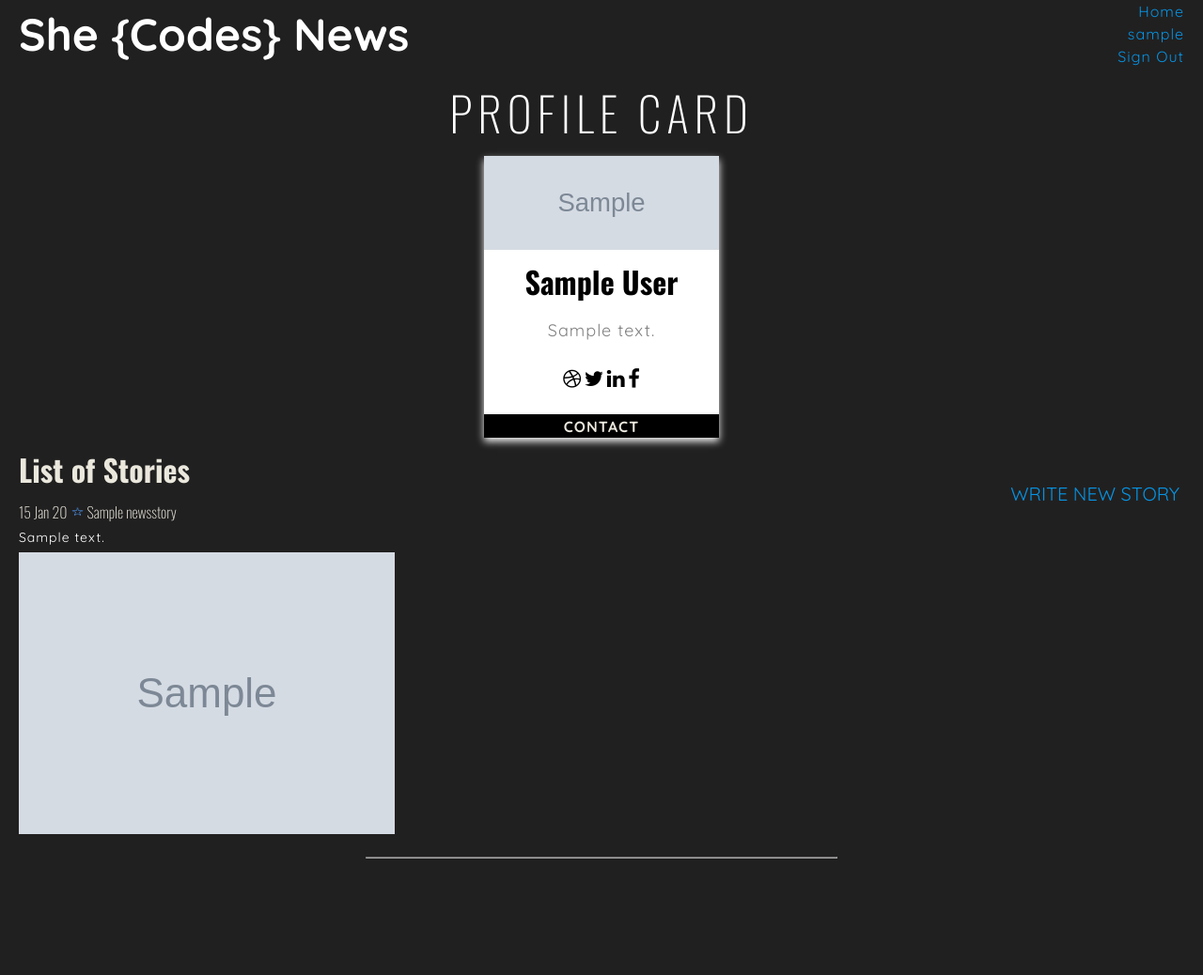
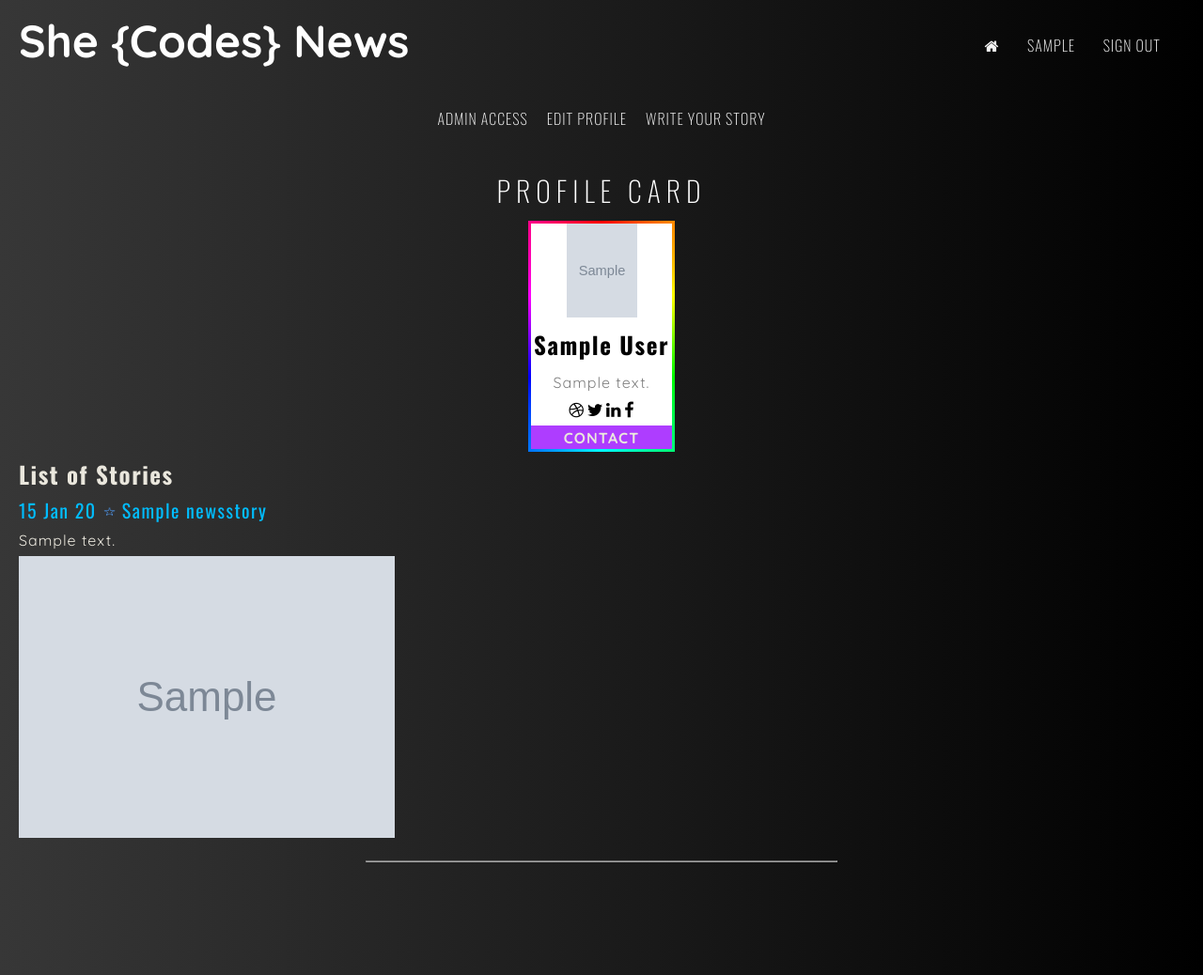
Before and after one commit to alanychan/she-codes-django-news-project-alanychan, a Django app: page /users/1/view-profile in a window 1280 px wide. Shown: the whole page at 94% size. Before the commit the page ends 914 px from the top, so only its background shows below. Run offline with Django 4.2, Linux system fonts and the light colour scheme; a user stored in the database is signed in; tables that the repository leaves empty hold one stand-in row (values such as "Sample post"); grey boxes marked "Sample" are stand-in pictures; parts of the project's set-up code (start-up, migrations or seed data) failed here and were passed over.

Commit message:
Change site design, add admin-site link, add new form header, new form to update account, allow comment on a post.
- Add site icon.
- Add new form to update profile.
- Add new form header.
- Add codes for comment on a post.

```diff
--- a/she_codes_news/news/forms.py
+++ b/she_codes_news/news/forms.py
@@ -18,6 +18,7 @@
         }
 
 class CommentForm(ModelForm):
+    content = forms.CharField(widget=forms.Textarea, label='Leave a comment')
 
     class Meta:
         model = Comment
--- a/she_codes_news/news/static/news/styles.css
+++ b/she_codes_news/news/static/news/styles.css
@@ -1,8 +1,15 @@
 .story-card {
     margin: 3px;
-    border: 1px solid #ffffff99;
+    border: 1px solid transparent;
+    border-image: conic-gradient(red, yellow, lime, aqua, blue, magenta, red) 1;
     border-radius: 10px;
     padding: 5px;
+
+    /* background: linear-gradient(to right, darkblue, darkorchid) border-box;
+    border-radius: 50em;
+    border: 4px solid transparent; */
+
+    /* background: linear-gradient(to right, red, purple); */
 }
 
 .story-card img {
@@ -93,6 +100,7 @@
 }
 
 #story-content p {
+    color: whitesmoke;
     font: 300 1rem 'Quicksand', sans-serif;
     letter-spacing: 1px;
     line-height: 1.5;
@@ -108,15 +116,17 @@
     width: 200px;
 }
 
-#id_author {
-    color: #EAE7DD;
-    font-size: 14px;
+#id-author,
+#a-signing {
+    color: #AE4DFF;
+    font-size: 16px;
     letter-spacing: 1.5;
     margin: 0;
+    padding-bottom: 2.5px;
 }
 
-#id_pub_date {
-    width: 130px;
+#id-story-card-text {
+    color: white;
 }
 
 #id_star {
--- a/she_codes_news/news/templates/news/createStory.html
+++ b/she_codes_news/news/templates/news/createStory.html
@@ -1,6 +1,7 @@
 <!-- <head><title>Write a New Story</title></head> -->
 {% extends "base.html" %}
 {% load static %}
+
 {% block stylesheets %}
 <link rel="stylesheet" type="text/css" href="{% static 'news/styles.css' %}">
 {% endblock %}
@@ -17,10 +18,10 @@
 {% else %}
 <div class="form-horizontal">
     <div>Create an account to start writing.
-        <a href="{% url 'users:createAccount' %}" id="a-link">Sign Up</a>
+        <a href="{% url 'users:createAccount' %}" id="a-signing">Sign Up</a>
     </div>
     <div>
-        Already have an account? <a href="{% url 'login' %}" id="a-link">Sign In</a>
+        Already have an account? <a href="{% url 'login' %}" id="a-signing">Sign In</a>
     </div>
 </div>
 {% endif %}
--- a/she_codes_news/news/templates/news/index.html
+++ b/she_codes_news/news/templates/news/index.html
@@ -7,9 +7,8 @@
 
 {% block content %}
 
-    <a href="{% url 'news:newStory' %}" id="id-write-story">Write New Story</a>
     <h2>Latest Stories</h2>
-
+    <div id="id-write-story"><a href="{% url 'news:newStory' %}" id="id-write-story">Write New Story</a></div>
     <div id="latest-stories">
         {% if latest_stories %}
             {% for story in latest_stories %}
--- a/she_codes_news/news/templates/news/storyCard.html
+++ b/she_codes_news/news/templates/news/storyCard.html
@@ -1,14 +1,14 @@
 {% load static %}
 
 <div class="story-card" id="story-card-{{ position }}">
-    <h3><a id="id_author" href="{% url 'users:viewAccount' story.author.id %}">{{ story.author }}</a></h3>
+    <h3><a id="id-author" href="{% url 'users:viewAccount' story.author.id %}">{{ story.author }}</a></h3>
     <a href="{% url 'news:story' story.id %}">
         {% if story.image_url %}
             <img src="{{ story.image_url }}">
         {% else %}
             <img src="https://picsum.photos/300?random={{ story.id }}">
         {% endif %}
-        <p>
+        <p id="id-story-card-text">
             {{ story.pub_date|date:'d M y' }}
             <img src="{% static '/news/images/blue-neon-star.png' %}" style="height: 15px; width:15px;">
             {{ story.title }}
--- a/she_codes_news/she_codes_news/urls.py
+++ b/she_codes_news/she_codes_news/urls.py
@@ -16,6 +16,10 @@
 from django.contrib import admin
 from django.urls import include, path
 
+admin.site.site_header = 'News Project Administration'
+
+admin.site.site_url= '/news'
+
 urlpatterns = [
     path('news/', include('news.urls')),
     path('admin/', admin.site.urls),
--- a/she_codes_news/static/styles.css
+++ b/she_codes_news/static/styles.css
@@ -1,26 +1,180 @@
 /* @import url('https://fonts.googleapis.com/css2?family=Montserrat+Subrayada:wght@700&display=swap'); */
 @import url('https://fonts.googleapis.com/css2?family=Quicksand:wght@400;500;700&display=swap');
 @import url('https://fonts.googleapis.com/css?family=Oswald:200,400,700');
+@import url('https://cdnjs.cloudflare.com/ajax/libs/font-awesome/4.7.0/css/font-awesome.min.css');
+
 
 /* * {
-    background: #212020;
-    color: #EAE7DD;
-    font-family: 400 'Quicksand', sans-serif;
+    background-color: #FF3CAC;
+    background-image: linear-gradient(225deg, #FF3CAC 0%, #784BA0 50%, #2B86C5 100%);
+}*/
+
+/*
+.first-color {
+    background: #240747;
+}
+
+.second-color {
+    background: #eb2632;
+}
+
+.third-color {
+    background: #f0ab8d;
+}
+
+.fourth-color {
+    background: #f6e4ad;
 } */
 
 a {
     color: #EAE7DD;
     font-family: 'Quicksand', sans-serif;
     text-decoration: none;
+    position: relative;
 }
 
+a::before {
+    content: '';
+    position: absolute;
+    width: 100%;
+    height: 2px;
+    border-radius: 4px;
+    background-color: #AE4DFF;
+    bottom: 0;
+    left: 0;
+    transform-origin: right;
+    transform: scaleX(0);
+    transition: transform .3s ease-in-out;
+}
+
+a:hover::before {
+    transform-origin: left;
+    transform: scaleX(1);
+}
+
+a>img,
+#list-image {
+    max-width: 400px;
+}
 
 body {
-    background: #212020;
+    /* background: #212020; */
+    /* background-color: #FF3CAC;
+    background-image: linear-gradient(225deg, #FF3CAC 0%, #784BA0 50%, #2B86C5 100%); */
+    background-image: linear-gradient(to right, #373737 0%, black 100%);
+    /* background-image: linear-gradient(to right, #0f0c29, #302b63, #24243e); */
     color: #EAE7DD;
     font-family: 400 'Quicksand', sans-serif;
     margin: 0 20px;
     padding-bottom: 100px;
+}
+
+button,
+input[type="submit"],
+.send-button {
+    background-color: #ae4dff;
+    border-color: transparent;
+    /* border-image: conic-gradient(red, yellow, lime, aqua, blue, magenta, red) 1; */
+    border-radius: 60px;
+    border-style: groove;
+    color: white;
+    cursor: pointer;
+    font-size: 16px;
+    height: 34px;
+    width: 150px;
+}
+
+button:hover,
+input[type="submit"]:hover,
+.send-button:hover {
+    background-color: #9f30fa;
+    border-color: #69e9f5;
+}
+
+#contact {
+    background-color: #ae3dff;
+    border-radius: 0px;
+    /* color: #FF595A; */
+    font-size: 1rem;
+    font-family: 'Oswald';
+    font-weight: bold;
+    margin: 0px;
+    text-transform: uppercase;
+    width: 100%;
+}
+
+#container-section {
+    width: 100%;
+    height: 100%;
+    box-sizing: content-box;
+}
+
+.class-label {
+    display: flex;
+    flex-direction: column;
+    font-weight: bold;
+    letter-spacing: 1px;
+    font-size: 1rem;
+}
+
+form>input[type="text"] {
+    margin: 0px 0px 0px 125px;
+    width: 75%;
+}
+
+form,
+.form-wrapper {
+    display: flex;
+    flex-direction: column;
+    justify-content: space-between;
+    margin: 0 auto;
+    padding: 10px;
+    position: relative;
+    max-width: 840px;
+}
+
+.form-control,
+textarea,
+input,
+p {
+    /* background-color: #212020; */
+    border-radius: 5px;
+    border-style: none;
+    /* color: #000; */
+    /* font-family: 'Quicksand', sans-serif;
+    font-weight: 400;
+    font-size: 18px; */
+    font: 400 16px 'Quicksand', sans-serif;
+    letter-spacing: 1px;
+    line-height: 1.5;
+    margin: 5px 0px;
+    width: 100%;
+}
+
+.form-group {
+    margin-bottom: 10px;
+    line-height: 30px;
+    width: 100%;
+}
+
+/* Left contact page */
+.form-horizontal {
+    /*float: left;*/
+    display: flex;
+    flex-direction: column;
+    flex-wrap: wrap;
+    gap: 5px;
+    max-width: 500px;
+    margin: 0 auto;
+    padding-top: 10px;
+    position: relative;
+    font-family: 'Quicksand', sans-serif;
+    font-weight: 400;
+    width: 100%;
+}
+
+.form-horizontal a {
+    color: #59057b;
 }
 
 header {
@@ -36,26 +190,53 @@
 
 h1 {
     color: #FFFFFF;
-    /* font-family: 'Quicksand', sans-serif; */
     text-decoration: none;
     font-size: 3rem;
     margin: 0;
 }
 
+h2,
+.section-header {
+    text-align: center;
+    margin: 0 auto;
+    padding: 10px 0;
+    font: 300 30px 'Oswald', sans-serif;
+    color: #fff;
+    text-transform: uppercase;
+    letter-spacing: 6px;
+}
+
 h3 {
-    font: 300 20px 'Oswald', sans-serif;
-    font-size: 2rem;
+    font: 300 25px 'Oswald', sans-serif;
+    /* font-size: 2rem; */
     font-weight: bold;
+    letter-spacing: 1.5px;
     margin: 0;
-    padding: 5px 0px 10px 0px;
+    padding: 5px 0px 5px 0px;
 }
 
 h4 {
-    font: 300 20px 'Oswald', sans-serif;
-    font-size: 1rem;
-    /* font-weight: bold;     */
+    color: #00beff;
+    font: 400 20px 'Oswald', sans-serif;
+    letter-spacing: 1.5px;
+    /* font-size: 1rem; */
     margin: 0;
-    /* padding: 0px 10px 2px 0px; */
+}
+
+#header-text {
+    flex-basis: 50%;
+    display: flex;
+}
+
+.helptext,
+ul>li {
+    color: #ff3b00;
+    /* font: 400 14px 'Quicksand', sans-serif; */
+    letter-spacing: 1px;
+    /* font-size: smaller; */
+    /* font-style: italic; */
+    font-weight: lighter;
+    width: 80%;
 }
 
 hr {
@@ -64,172 +245,158 @@
     width: 500px;
 }
 
-#header-text {
-    flex-basis: 80%;
-    display: flex;
+#id-comment-form {
+    margin: 25px;
+    padding: 0px;
+    position: relative;
+    width: 350px;
+}
+
+#id-comment-form textarea {
+    height: 50px;
+    width: 300px;
+}
+
+#id-comment-ul {
+    font: 400 14px 'Quicksand', sans-serif;
+    width: 500px;
+}
+
+#id-comment-ul>li {
+    color: whitesmoke;
+    list-style: none;
+    margin: 25px 0px;
+    position: relative;
+    padding: 0 0 0 20px;
+}
+
+#id-comment-ul>li::before,
+#id-comment-ul>li::after {
+    content: "";
+    position: absolute;
+    left: 7px;
+    top: 5px;
+    width: 7px;
+    height: 12px;
+    background: #69e9f5;
+    border-radius: 50px 50px 0 0;
+    transform: rotate(-45deg);
+    transform-origin: 0 100%;
+}
+
+#id-comment-ul>li::after {
+    content: "";
+    position: absolute;
+    top: 5px;
+    left: 0;
+    transform: rotate(45deg);
+    transform-origin: 100% 100%;
+}
+
+#id-comment-ul>li span {
+    font-weight: bold;
+}
+
+#id-comment-date {
+    font-size: smaller;
+}
+
+#id-sign-up {
+    border: 1px solid #AE4DFF;
+    border-radius: 3px;
+    padding: 3px;
+}
+
+#id-social {
+    background-color: white;
+    color: black;
+    margin: 5px 0;
+}
+
+#id-social #id-a-profile-card {
+    color: #000;
+    text-decoration: none;
+    font-size: 18px;
 }
 
 #id-write-story {
-    color: #0693e3;
     display: flex;
-    float: right;
-    font-size: 20px;
-    font-weight: normal;
-    line-height: 1.5;
-    text-transform: uppercase;
-    padding: 35px 5px 20px 0px;
+    justify-content: flex-end;
+    padding: 5px 12px 15px 0px;
 }
 
-nav a {
-    /* color: #9b9b9b; */
+
+label {
+    color: #69e9f5;
+    line-height: 2;
+    text-transform: uppercase;
+    width: 150px;
+}
+
+
+#menu-outer {
+    height: 84px;
+}
+
+#name {
+    font-size: 1.5rem;
+}
+
+nav {
     align-items: flex-end;
-    color: #0693e3;
+    color: #f9f2d7;
+    display: flex;
+    font-weight: bold;
+    flex-direction: row nowrap;
+    font: 300 14px 'Oswald', sans-serif;
+    justify-content: space-between;
+    letter-spacing: 1px;
+    line-height: 1.5;
+    margin-top: 10px;
+    text-decoration: none;
+    text-transform: uppercase;
+}
+
+/* nav a {
+    align-items: flex-end;
+    color: #f9f2d7;
+    font-weight: bold;
     display: flex;
     flex-basis: 20%;
     flex-direction: column;
-    font-size: 1rem;
-    font-family: 'Quicksand', sans-serif;
+    font: 300 14px 'Oswald', sans-serif;
     letter-spacing: 1px;
     line-height: 1.5;
-    margin: 0px;
+    padding-bottom: 2px;
+    text-align: end;
     text-decoration: none;
+    text-transform: uppercase;
+    width: 120px;
+} */
+
+nav li {
+    color: var(--vfontColor-nav);
+    display: inline;
+    padding: 5px;
 }
 
-
-/* a:active {
-    text-decoration: none;
-} */
-
-a>img,
-#list-image {
-    max-width: 400px;
+nav ul {
+    /* list-style-image: url('./images/feather-2.webp');  */
+    background-color: var(--vBorderColor);
+    border-radius: 10px;
+    padding: 5px;
+    text-align: center;
 }
 
-/*
-Beginning of Form css
-*/
-
-#container-section {
-    width: 100%;
-    height: 100%;
-    box-sizing: content-box;
-}
-
-.section-header,
-h2 {
-    text-align: center;
-    margin: 0 auto;
-    padding: 10px 0;
-    font: 300 50px 'Oswald', sans-serif;
-    color: #fff;
-    text-transform: uppercase;
-    letter-spacing: 6px;
-}
-
-.form-wrapper,
-form {
-    display: flex;
-    flex-direction: column;
-    justify-content: space-between;
-    margin: 0 auto;
-    padding: 10px;
-    position: relative;
-    max-width: 840px;
-}
-
-/* Left contact page */
-.form-horizontal {
-    /*float: left;*/
-    display: flex;
-    flex-direction: column;
-    flex-wrap: wrap;
-    gap: 5px;
-    max-width: 500px;
-    margin: 0 auto;
-    position: relative;
-    font-family: 'Quicksand', sans-serif;
-    font-weight: 400;
-    width: 100%;
-}
-
-.form-horizontal a {
-    color: #337ab7;
-}
-
-label {
-    width: 130px;
-}
-
-.class-label {
-    display: flex;
-    flex-direction: column;
-    font-weight: bold;
-    letter-spacing: 1px;
-    font-size: 1rem;
-}
-
-.form-control,
-textarea,
-input,
-p {
-    background-color: #212020;
-    border-radius: 5px;
-    color: #fff;
-    font-family: 'Quicksand', sans-serif;
-    font-weight: 400;
-    font-size: 14px;
-    letter-spacing: 1px;
-    line-height: 1.5;
-    margin: 5px 0px;
-    width: 100%;
-}
-
-.form-group {
-    margin-bottom: 10px;
-    line-height: 30px;
-    width: 100%;
-}
-
-.send-button,
-button,
-input[type="submit"] {
-    background-color: #337ab7;
-    border-color: #337ab7;
-    border-radius: 60px;
-    color: #fff;
-    cursor: pointer;
-    font-size: 14px;
-    height: 34px;
-    width: 150px;
-}
-
-.helptext,
-ul>li {
-    color: #f76b6b;
-    /* font: 400 10px 'Oswald', sans-serif; #EAE7DD;*/
-    letter-spacing: 1px;
-    font-style: italic;
-    font-weight: lighter;
-}
-
-/*CSS for user profile starts here*/
-.profile-wrapper {
-    border: 1.5px solid #BFA181;
-    border-radius: 30px;
-    display: flex;
-    flex-direction: row;
-    justify-content: space-between;
-    margin: 0 auto;
-    max-width: 800px;
-    padding: 20px;
-    position: relative;
-}
-
-/*CSS for user profile card starts here*/
 #profile-card {
     background-color: white;
-    box-shadow: 0 4px 8px 0 whitesmoke;
-    max-width: 250px;
+    /* box-shadow: 0 4px 8px 0 whitesmoke; */
+    border-image: conic-gradient(red, yellow, lime, aqua, blue, magenta, red) 1;
+    border-style: solid;
+    border-width: 3px;
+    flex-wrap: wrap;
+    justify-content: center;
+    max-width: 150px;
     margin: auto;
     text-align: center;
     font-family: 'Oswald';
@@ -238,7 +405,7 @@
 .profile-title {
     background-color: white;
     color: grey;
-    font-size: 18px;
+    font-size: 16px;
 }
 
 #profile-card #contact-button {
@@ -263,7 +430,7 @@
 
 #profile-card>button:hover,
 a:hover {
-    opacity: 0.7;
+    opacity: 0.8;
 }
 
 #h1-profile-card {
@@ -271,25 +438,46 @@
     color: black;
 }
 
-#id-social {
-    background-color: white;
-    color: black;
-    margin: 24px 0;
+.profile-wrapper {
+    border: 1.5px solid #BFA181;
+    border-radius: 30px;
+    display: flex;
+    flex-direction: row;
+    justify-content: space-between;
+    margin: 0 auto;
+    max-width: 800px;
+    padding: 20px;
+    position: relative;
 }
 
-#id-social #id-a-profile-card {
-    color: #000;
-    text-decoration: none;
-    font-size: 22px;
+#table {
+    display: table;
+    /* Allow the centering to work */
+    margin: 0 auto;
 }
 
-#contact {
-    background-color: black;
-    border-radius: 0px;
-    color: #FF595A;
+ul#horizontal-list {
+    text-transform: uppercase;
+    list-style: none;
+    padding: 12px;
+}
+
+ul#horizontal-list li {
+    display: inline;
+}
+
+ul#horizontal-list li a {
+    color: whitesmoke;
     font-size: 1rem;
-    font-family: 'Oswald';
-    font-weight: bold;
-    text-transform: uppercase;
-    width: 100%;
+    font: 300 16px 'Oswald', sans-serif;
+    letter-spacing: 1px;
+    line-height: 1.5;
+    text-align: center;
+    padding: 8px;
+    text-decoration: none;
 }
+
+ul#horizontal-list li a:hover {
+    background-color: #111111;
+    border-radius: 8px;
+}
--- a/she_codes_news/templates/base.html
+++ b/she_codes_news/templates/base.html
@@ -8,6 +8,7 @@
         <title>She Codes News</title>
         <meta name="description" content="">
         <meta name="author" content="Hayley van Waas">
+        <link rel="icon" type="image/png" href="{% static 'images/favicon.png' %}">
         <link rel="stylesheet" type="text/css" href="{% static 'styles.css' %}">
         <link rel="stylesheet" type="text/css" href="{% static 'news/styles.css' %}">
             {% block stylesheets %}{% endblock %}
@@ -24,7 +25,10 @@
             <!-- include nav here -->
             {% include './nav.html' %}
         </header>
-
+        <!-- include header.html here -->
+        <div id="header-menu">
+            {% include './header.html' %}
+        </div>
         <!-- content blocks here -->
         {% block content %}{% endblock %}
     </body>
--- /dev/null
+++ b/she_codes_news/templates/header.html
@@ -0,0 +1,31 @@
+{% load static %}
+<div>
+    <!-- {% if request.user.is_authenticated%}
+    <div id="name">
+        <a href="#"> {{ user.username | capfirst }}</a>
+    </div>
+    {% endif %} -->
+
+    {% if request.user.is_authenticated and profile.id == request.user.id %}
+    <div id="menu-outer">
+        <div id="table">
+          <ul id="horizontal-list">
+            {% if request.user.is_superuser %}<li><a href="{% url 'admin:index' %}">Admin Access</a></li>{% endif %}
+            <li><a href="{% url 'users:updateAccount' request.user.id %}">Edit Profile</a></li>
+            <!-- <li><a href="{% url 'news:index' %}{{ request.user.id }}">Your Stories</a></li> -->
+            <li><a href="{% url 'news:newStory' %}">Write your Story</a></li>
+          </ul>
+        </div>
+      </div>
+    {% endif %}
+</div>
+
+<!-- {% if request.user.is_authenticated and profile.id == request.user.id %}
+  <div id="id-header-container">
+      {% if request.user.is_superuser %}
+        <a href="{% url 'admin:index' %}">Admin Access</a>
+        {% endif %}
+      <a href="{% url 'users:updateAccount' request.user.id %}"> Edit Profile</a>
+      <a href="{% url 'news:newStory' %}">Write New Story</a>
+  </div>
+{% endif %}  -->
--- a/she_codes_news/templates/nav.html
+++ b/she_codes_news/templates/nav.html
@@ -1,10 +1,22 @@
 <nav>
-    <a href="{% url 'news:index' %}">Home</a>
+    <div>
+        <ul id="horizontal-list">
+            <li><a href="{% url 'news:index' %}"><i class="fa fa-home"></i></a></li>
+        {% if request.user.is_authenticated %}
+            <li><a href="{% url 'users:viewAccount' request.user.id %}">{{ user.username }}</a></li>
+            <li><a href="{% url 'logout' %}">Sign Out</a></li>
+        {% else %}
+            <li><a href="{% url 'login' %}">Sign In</a></li>
+            <li><a href="{% url 'users:createAccount' %}" id="id-sign-up">Sign Up</a></li>
+        {% endif %}
+        </ul>
+    </div>
+    <!-- <a href="{% url 'news:index' %}">Home</a>
     {% if request.user.is_authenticated %}
         <a href="{% url 'users:viewAccount' request.user.id %}">{{ user.username }}</a>
         <a href="{% url 'logout' %}">Sign Out</a>
     {% else %}
         <a href="{% url 'login' %}">Sign In</a>
         <a href="{% url 'users:createAccount' %}">Sign Up</a>
-    {% endif %}
+    {% endif %} -->
 </nav>
--- a/she_codes_news/users/templates/registration/login.html
+++ b/she_codes_news/users/templates/registration/login.html
@@ -3,12 +3,12 @@
 {% block content %}
 
 {% if not request.user.is_authenticated %}
-    <h2>Login</h2>
+    <h2>Login to start</h2>
     <form  class="form-horizontal" method="post">
         {% csrf_token %}
         {{ form.as_p}}
         <button type="submit">Login</button>
-        <p>Need an account: <a href="{% url 'users:createAccount' %}">Sign Up</a></p>
+        <p>Need an account <a href="{% url 'users:createAccount' %}" id="a-signing">Sign Up</a></p>
     </form>
 
 {% endif %}
--- a/she_codes_news/users/templates/users/createAccount.html
+++ b/she_codes_news/users/templates/users/createAccount.html
@@ -6,14 +6,14 @@
 {% endblock %}
 
 {% block content %}
-{% if not request.user.is_authenticated %}
+<!-- {% if not request.user.is_authenticated %} -->
     <h2>Create Account</h2>
     <form class="form-horizontal" action="" method="post">
         {% csrf_token %}
         {{ form.as_p }}
         <button type="submit">Create Account</button>
     </form>
-{% else %}
+<!-- {% else %}
     <p>Your account already exists.</p>
-{% endif %}
+{% endif %} -->
 {% endblock %}
--- a/she_codes_news/users/templates/users/profileCard.html
+++ b/she_codes_news/users/templates/users/profileCard.html
@@ -1,14 +1,13 @@
 {% load static %}
-
-<!-- <link rel='stylesheet' href='https://maxcdn.bootstrapcdn.com/font-awesome/4.5.0/css/font-awesome.min.css'> -->
-<link rel="stylesheet" href="https://cdnjs.cloudflare.com/ajax/libs/font-awesome/4.7.0/css/font-awesome.min.css">
+{% block stylesheets %}
+<link rel="stylesheet" type="text/css" href="{% static 'styles.css' %}">
+{% endblock %}
 
 <!-- <h2 style="text-align:center">User Profile Card</h2> -->
 <h2>Profile Card</h2>
-
 <div id="profile-card">
   {% if profile.photo_url %}
-    <img src="{{ profile.photo_url }}" alt="{{profile.username}}" style="height: 100px; width: 100%">
+    <img src="{{ profile.photo_url }}" alt="{{profile.username}}" style="height: 100px; width: 50%">
   {% else %}
       <img src="{% static '/images/profile-avatar.png' %}" style="height: 100px; width: auto">
   {% endif %}
@@ -22,7 +21,6 @@
   </h3>
   <p class="profile-title" alt="about me">{{ profile.bio_content|truncatewords:20 }}</p>
 
-  <!-- <p>Harvard University</p> -->
   <div id="id-social">
     <a href="#" id="id-a-profile-card"><i class="fa fa-dribbble"></i></a>
     <a href="#" id="id-a-profile-card"><i class="fa fa-twitter"></i></a>
--- a/she_codes_news/users/templates/users/viewAccount.html
+++ b/she_codes_news/users/templates/users/viewAccount.html
@@ -5,7 +5,7 @@
 
 {% include "./profileCard.html" %}
 
-<h3>List of Stories<a href="{% url 'news:newStory' %}" id="id-write-story">Write New Story</a></h3>
+<h3>List of Stories</h3>
 <div>
     {% if user_stories %}
         {% for story in user_stories %}
--- a/she_codes_news/users/urls.py
+++ b/she_codes_news/users/urls.py
@@ -8,4 +8,5 @@
     path('create-account/', CreateAccountView.as_view(), name='createAccount'),
     path('<int:pk>/view-profile', ProfileView.as_view(), name='viewAccount' ),
     path('login/', auth_views.LoginView.as_view(redirect_authenticated_user=True), name='login'),
+    path('<int:pk>/update-account/', EditAccountView.as_view(), name='updateAccount'),
 ]
--- a/she_codes_news/users/views.py
+++ b/she_codes_news/users/views.py
@@ -1,6 +1,7 @@
 from django.contrib.auth.mixins import LoginRequiredMixin
 from django.http import HttpRequest
 from django.shortcuts import render
+from django.shortcuts import get_object_or_404
 from django.urls import reverse_lazy
 from django.views.generic.edit import CreateView
 from django.views import generic
@@ -38,7 +39,17 @@
     form_class = CustomUserChangeForm
     model = CustomUser
     context_object_name = 'CustomUser'
-    template_name = 'users/createAccount.html'
+    template_name = 'users/updateAccount.html'
+
+    def form_valid(self, form):
+        pk = self.kwargs.get("pk")
+        CustomeUser = get_object_or_404(CustomUser, pk=pk)
+        form.instance.CustomUser = CustomUser
+        return super().form_valid(form)
+
+    def get_success_url(self) -> str:
+        pk = self.kwargs.get("pk")
+        return reverse_lazy('users:viewAccount', kwargs={'pk':pk})
 
 class ProfileView(generic.DetailView):
     model = CustomUser
@@ -50,6 +61,6 @@
         context = super().get_context_data(**kwargs)
 
      #user's stories published
-        context['user_stories'] = NewsStory.objects.filter(author=self.kwargs['pk'])
+        context['user_stories'] = NewsStory.objects.filter(author=self.kwargs['pk']).order_by('-pub_date')
 
         return context
```
Also changed, not shown: she_codes_news/news/templates/news/story.html (+17 -4 lines), she_codes_news/news/views.py (+10 -9 lines), she_codes_news/users/templates/users/updateAccount.html (added, +13 -0 lines), she_codes_news/static/images/favicon.png (added).
